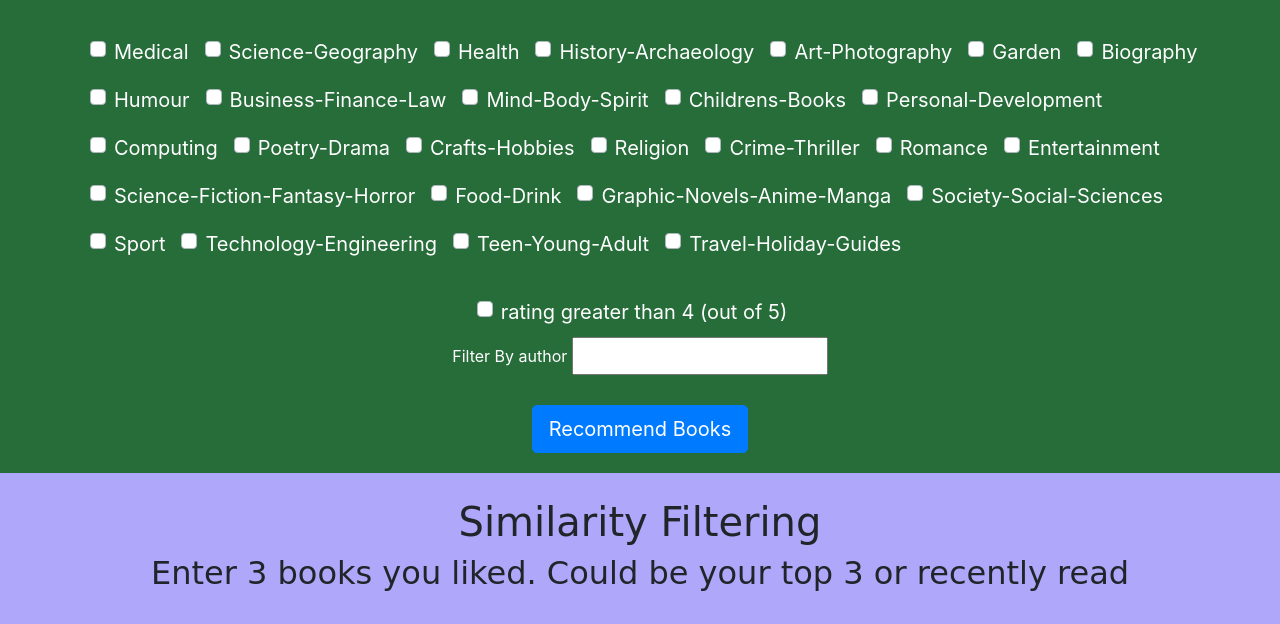
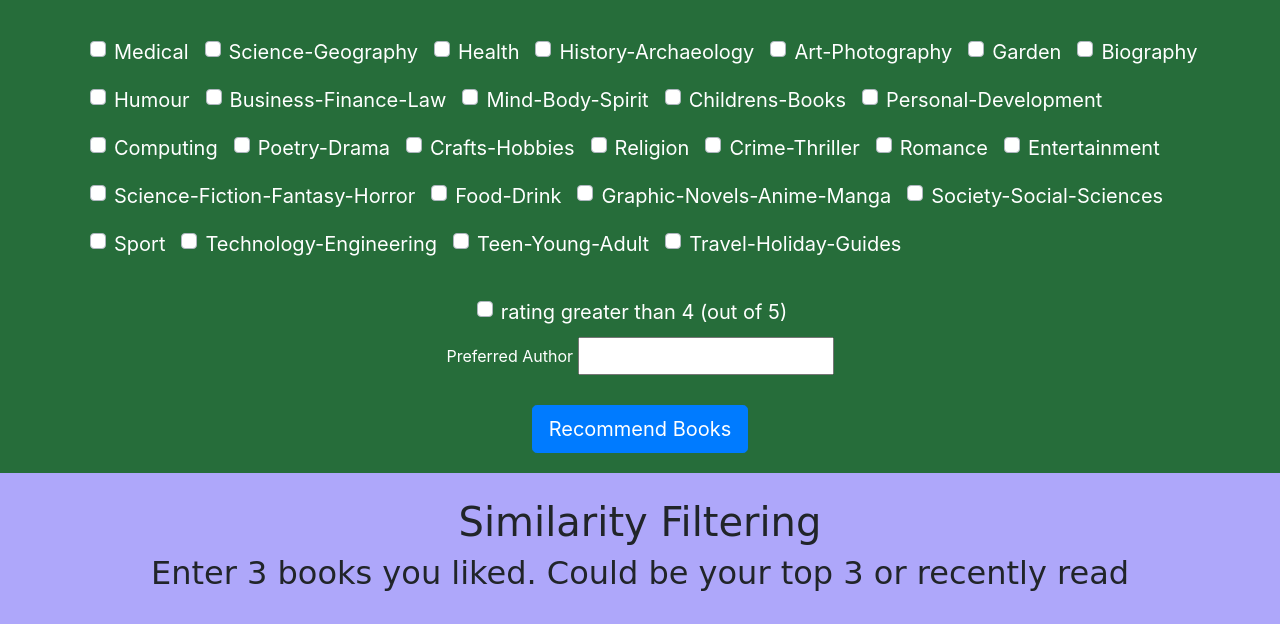
Before and after one commit to RajeRahul/recommendation_system_project, a Django app: page /book_recommendations/ in a window 1280 px wide; the page is wider, and only the part inside the window is pictured. Shown: the part 802-1426 px from the top of that part. Run offline with Django 3.2, Linux system fonts and the light colour scheme; some libraries are stand-ins or nearby versions; some web fonts are replaced.

Commit message:
book author change

```diff
--- a/recommendation_webapp/templates/book_recommendations.html
+++ b/recommendation_webapp/templates/book_recommendations.html
@@ -39,7 +39,7 @@
       <label class="custom-control-label" for="rating">rating greater than 4 (out of 5)</label>
 
       </div>
-      Filter By author <input type="text" name="author"><br>
+      Preferred Author <input type="text" name="author"><br>
       <button class="btn btn-primary btn-lg genre_search-btn genre_search_book" type="submit"onclick="javascript: form.action='/book_genre_filtering';">Recommend Books</button>
     </form>
 
--- a/recommendation_webapp/views.py
+++ b/recommendation_webapp/views.py
@@ -326,11 +326,11 @@ def book_genre_filtering(request):
     author = request.GET.get('author')
 
     if request.GET.get('rating') and author != '':
-        book = Book.objects.filter(Q(category__in=category_list),Q(rating__gte=4),Q(author__icontains=author))
+        book = Book.objects.filter(Q(category__in=category_list)|Q(author__icontains=author),Q(rating__gte=4))
     elif request.GET.get('rating') and author == '':
         book = Book.objects.filter(Q(category__in=category_list),Q(rating__gte=4))
     elif request.GET.get('rating') != 'on' and author != '':
-        book = Book.objects.filter(Q(category__in=category_list),Q(author__icontains=author))
+        book = Book.objects.filter(Q(category__in=category_list)|Q(author__icontains=author))
     else :
         book = Book.objects.filter(Q(category__in=category_list))
 
```
